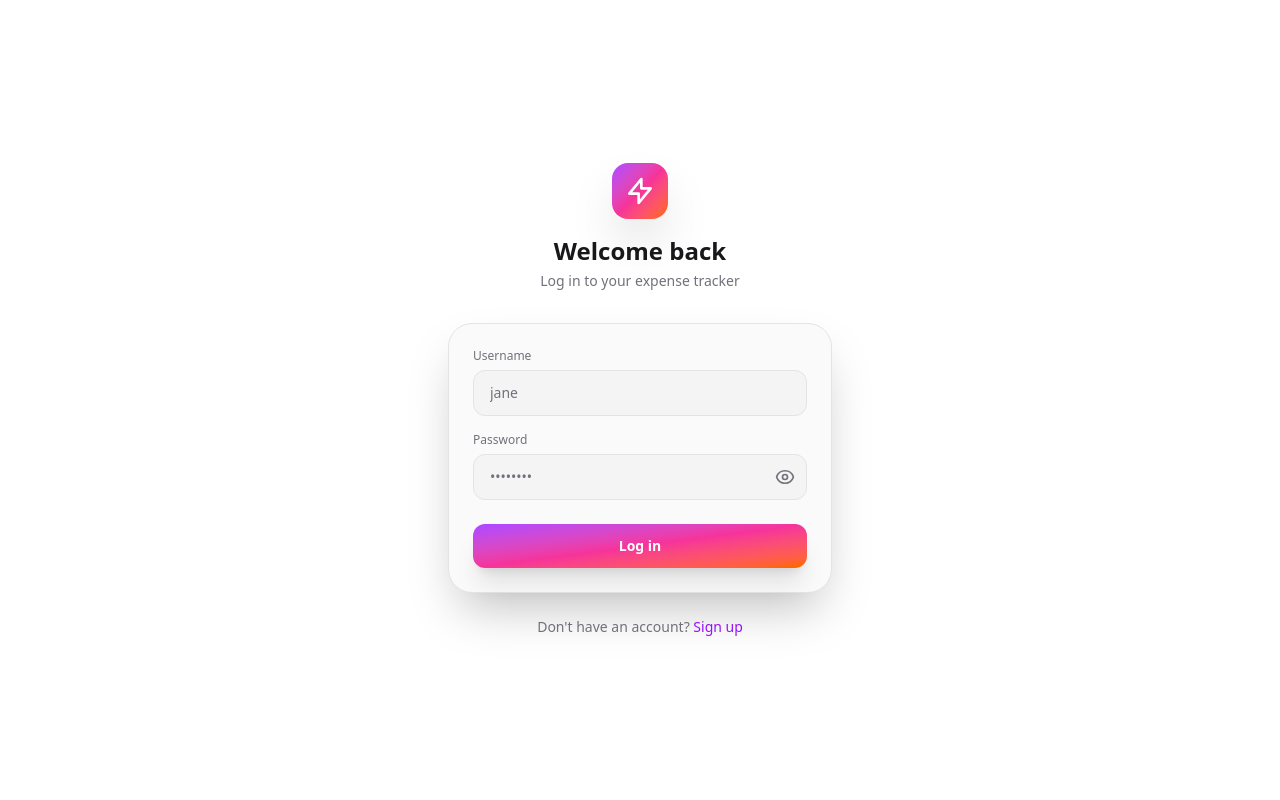
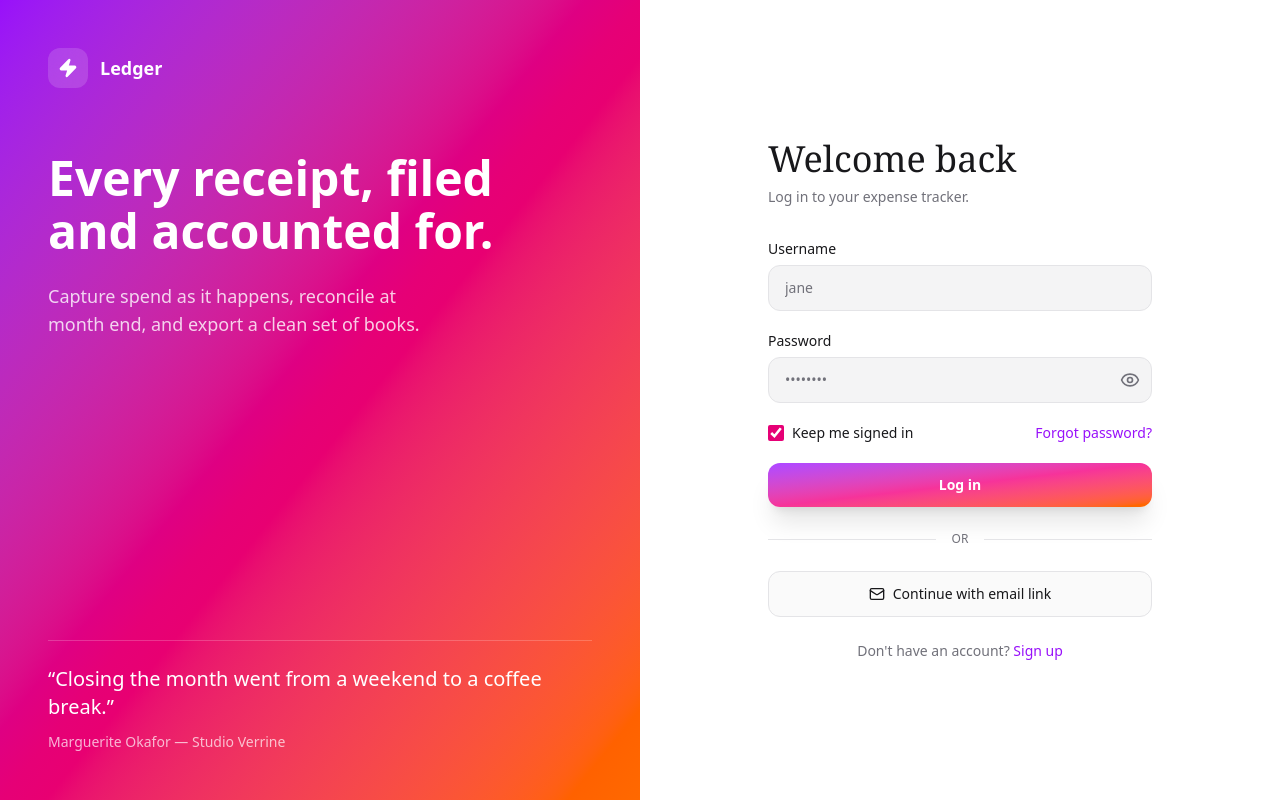
Before and after one commit to aniketbumbc/ai-expense-tracker, a React (Vite) app in the folder chat-ui/: page / in a window 1280 px wide. Built offline with nearby package versions, Linux system fonts and the light colour scheme; no server answers.

Commit message:
feat: fixed home page and rate limit issue

```diff
--- a/chat-ui/src/componets/AuthForm.tsx
+++ b/chat-ui/src/componets/AuthForm.tsx
@@ -1,12 +1,17 @@
 import { useState } from 'react'
+import { Zap, Eye, EyeOff, Mail } from 'lucide-react'
 import { useAuth } from '@/lib/auth'
+import { API_BASE_URL } from '@/lib/config'
 
 export function AuthForm() {
   const { login, register } = useAuth()
-  const [mode, setMode] = useState<'login' | 'register'>('login')
+  const [mode, setMode] = useState<'login' | 'register' | 'forgot'>('login')
   const [username, setUsername] = useState('')
   const [email, setEmail] = useState('')
   const [password, setPassword] = useState('')
+  const [keepSignedIn, setKeepSignedIn] = useState(true)
+  const [resetEmail, setResetEmail] = useState('')
+  const [resetSent, setResetSent] = useState(false)
   const [error, setError] = useState<string | null>(null)
   const [loading, setLoading] = useState(false)
   const [showPassword, setShowPassword] = useState(false)
@@ -39,45 +44,149 @@ export function AuthForm() {
   }
 
   const toggleMode = () => {
-    setMode((m) => (m === 'login' ? 'register' : 'login'))
+    setMode((m) => (m === 'register' ? 'login' : 'register'))
     setError(null)
   }
 
+  const handleForgotSubmit = async (e: React.FormEvent) => {
+    e.preventDefault()
+    setError(null)
+
+    if (!resetEmail.trim()) {
+      setError('Email is required')
+      return
+    }
+
+    setLoading(true)
+    try {
+      const res = await fetch(`${API_BASE_URL}/auth/forgot-password`, {
+        method: 'POST',
+        headers: { 'Content-Type': 'application/json' },
+        body: JSON.stringify({ email: resetEmail.trim() }),
+      })
+      const data = await res.json().catch(() => ({}))
+      if (!res.ok) {
+        throw new Error(data?.error || 'Something went wrong')
+      }
+      setResetSent(true)
+    } catch (err) {
+      setError(err instanceof Error ? err.message : 'Something went wrong')
+    } finally {
+      setLoading(false)
+    }
+  }
+
+  const backToLogin = () => {
+    setMode('login')
+    setError(null)
+    setResetSent(false)
+    setResetEmail('')
+  }
+
   return (
-    <div className="flex flex-col items-center justify-center h-screen w-full bg-background px-6">
-      <div className="w-full max-w-sm">
-        <div className="flex flex-col items-center mb-8">
-          <div className="w-14 h-14 rounded-2xl bg-linear-to-br from-purple-500 via-pink-500 to-orange-500 flex items-center justify-center shadow-2xl mb-4">
-            <svg
-              className="w-8 h-8 text-white"
-              fill="none"
-              viewBox="0 0 24 24"
-              stroke="currentColor">
-              <path
-                strokeLinecap="round"
-                strokeLinejoin="round"
-                strokeWidth={2}
-                d="M13 10V3L4 14h7v7l9-11h-7z"
-              />
-            </svg>
+    <div className="flex min-h-screen w-full bg-background">
+      <div className="hidden lg:flex lg:w-1/2 relative flex-col justify-between overflow-hidden bg-linear-to-br from-purple-600 via-pink-600 to-orange-500 p-12 text-white">
+        <div>
+          <div className="flex items-center gap-3">
+            <div className="flex h-10 w-10 items-center justify-center rounded-xl bg-white/15 backdrop-blur">
+              <Zap className="h-5 w-5 fill-white text-white" />
             </div>
-          <h1 className="text-2xl font-bold text-foreground">
-            {mode === 'login' ? 'Welcome back' : 'Create your account'}
+            <span className="text-lg font-bold">Ledger</span>
+          </div>
+
+          <h1 className="mt-16 max-w-md text-5xl font-extrabold leading-[1.1]">
+            Every receipt, filed and accounted for.
           </h1>
-          <p className="text-sm text-muted-foreground mt-1">
-            {mode === 'login'
-              ? 'Log in to your expense tracker'
-              : 'Start tracking your expenses'}
+
+          <p className="mt-6 max-w-sm text-lg text-white/80">
+            Capture spend as it happens, reconcile at month end, and export a
+            clean set of books.
           </p>
         </div>
 
+        <div className="border-t border-white/20 pt-6">
+          <p className="text-xl font-medium leading-snug">
+            &ldquo;Closing the month went from a weekend to a coffee
+            break.&rdquo;
+          </p>
+          <p className="mt-3 text-sm text-white/70">
+            Marguerite Okafor — Studio Verrine
+          </p>
+        </div>
+      </div>
+
+      <div className="flex flex-1 flex-col items-center justify-center px-6 py-12">
+        <div className="w-full max-w-sm">
+          <h1 className="font-serif text-4xl text-foreground">
+            {mode === 'forgot'
+              ? 'Reset your password'
+              : mode === 'login'
+                ? 'Welcome back'
+                : 'Create your account'}
+          </h1>
+          <p className="mt-2 text-sm text-muted-foreground">
+            {mode === 'forgot'
+              ? "Enter your email and we'll send you a reset link."
+              : mode === 'login'
+                ? 'Log in to your expense tracker.'
+                : 'Start tracking your expenses.'}
+          </p>
+
+          {mode === 'forgot' ? (
             <form
-          onSubmit={handleSubmit}
-          className="bg-card border border-border rounded-3xl shadow-2xl p-6 flex flex-col gap-4">
+              onSubmit={handleForgotSubmit}
+              className="mt-8 flex flex-col gap-5">
+              {resetSent ? (
+                <p className="text-sm text-foreground bg-muted border border-border rounded-xl px-4 py-3">
+                  If that email is registered, a reset link has been sent.
+                </p>
+              ) : (
+                <div className="flex flex-col gap-1.5">
+                  <label
+                    htmlFor="reset-email"
+                    className="text-sm font-medium text-foreground">
+                    Email
+                  </label>
+                  <input
+                    id="reset-email"
+                    type="email"
+                    autoComplete="email"
+                    value={resetEmail}
+                    onChange={(e) => setResetEmail(e.target.value)}
+                    placeholder="jane@example.com"
+                    className="bg-input text-foreground placeholder-muted-foreground rounded-xl px-4 py-3 border border-border focus:outline-none focus:border-purple-500 transition-colors text-sm"
+                  />
+                </div>
+              )}
+
+              {error && (
+                <p className="text-xs text-red-600 dark:text-red-400 bg-red-500/10 border border-red-500/20 rounded-xl px-3 py-2">
+                  {error}
+                </p>
+              )}
+
+              {!resetSent && (
+                <button
+                  type="submit"
+                  disabled={loading}
+                  className="w-full rounded-xl bg-linear-to-br from-purple-500 via-pink-500 to-orange-500 hover:from-purple-600 hover:via-pink-600 hover:to-orange-600 disabled:opacity-50 disabled:cursor-not-allowed cursor-pointer transition-all py-3 text-sm font-semibold text-white shadow-xl hover:shadow-purple-500/50">
+                  {loading ? 'Sending…' : 'Send reset link'}
+                </button>
+              )}
+
+              <button
+                type="button"
+                onClick={backToLogin}
+                className="text-sm font-medium text-purple-600 dark:text-purple-400 hover:text-purple-500 dark:hover:text-purple-300 transition-colors cursor-pointer">
+                Back to log in
+              </button>
+            </form>
+          ) : (
+            <form onSubmit={handleSubmit} className="mt-8 flex flex-col gap-5">
               <div className="flex flex-col gap-1.5">
                 <label
                   htmlFor="username"
-              className="text-xs font-medium text-muted-foreground">
+                  className="text-sm font-medium text-foreground">
                   Username
                 </label>
                 <input
@@ -95,7 +204,7 @@ export function AuthForm() {
                 <div className="flex flex-col gap-1.5">
                   <label
                     htmlFor="email"
-                className="text-xs font-medium text-muted-foreground">
+                    className="text-sm font-medium text-foreground">
                     Email
                   </label>
                   <input
@@ -113,7 +222,7 @@ export function AuthForm() {
               <div className="flex flex-col gap-1.5">
                 <label
                   htmlFor="password"
-              className="text-xs font-medium text-muted-foreground">
+                  className="text-sm font-medium text-foreground">
                   Password
                 </label>
                 <div className="relative">
@@ -131,44 +240,42 @@ export function AuthForm() {
                   <button
                     type="button"
                     onClick={() => setShowPassword((v) => !v)}
-                aria-label={showPassword ? 'Hide password' : 'Show password'}
+                    aria-label={
+                      showPassword ? 'Hide password' : 'Show password'
+                    }
                     className="absolute inset-y-0 right-0 flex items-center px-3 text-muted-foreground hover:text-foreground transition-colors cursor-pointer">
                     {showPassword ? (
-                  <svg
-                    className="w-5 h-5"
-                    fill="none"
-                    viewBox="0 0 24 24"
-                    stroke="currentColor">
-                    <path
-                      strokeLinecap="round"
-                      strokeLinejoin="round"
-                      strokeWidth={2}
-                      d="M3.98 8.223A10.477 10.477 0 001.934 12C3.226 16.338 7.244 19.5 12 19.5c.993 0 1.953-.138 2.863-.395M6.228 6.228A10.45 10.45 0 0112 4.5c4.756 0 8.773 3.162 10.065 7.498a10.523 10.523 0 01-4.293 5.774M6.228 6.228L3 3m3.228 3.228l3.65 3.65m7.894 7.894L21 21m-3.228-3.228l-3.65-3.65m0 0a3 3 0 10-4.243-4.243m4.242 4.242L9.88 9.88"
-                    />
-                  </svg>
+                      <EyeOff className="h-5 w-5" />
                     ) : (
-                  <svg
-                    className="w-5 h-5"
-                    fill="none"
-                    viewBox="0 0 24 24"
-                    stroke="currentColor">
-                    <path
-                      strokeLinecap="round"
-                      strokeLinejoin="round"
-                      strokeWidth={2}
-                      d="M2.036 12.322a1.012 1.012 0 010-.639C3.423 7.51 7.36 4.5 12 4.5c4.638 0 8.573 3.007 9.963 7.178.07.207.07.431 0 .639C20.577 16.49 16.64 19.5 12 19.5c-4.638 0-8.573-3.007-9.963-7.178z"
-                    />
-                    <path
-                      strokeLinecap="round"
-                      strokeLinejoin="round"
-                      strokeWidth={2}
-                      d="M15 12a3 3 0 11-6 0 3 3 0 016 0z"
-                    />
-                  </svg>
+                      <Eye className="h-5 w-5" />
                     )}
                   </button>
                 </div>
               </div>
+
+              {mode === 'login' && (
+                <div className="flex items-center justify-between">
+                  <label className="flex items-center gap-2 text-sm text-foreground cursor-pointer select-none">
+                    <input
+                      type="checkbox"
+                      checked={keepSignedIn}
+                      onChange={(e) => setKeepSignedIn(e.target.checked)}
+                      className="h-4 w-4 rounded border-border accent-pink-600 cursor-pointer"
+                    />
+                    Keep me signed in
+                  </label>
+                  <button
+                    type="button"
+                    onClick={() => {
+                      setMode('forgot')
+                      setError(null)
+                      setResetSent(false)
+                    }}
+                    className="text-sm font-medium text-purple-600 dark:text-purple-400 hover:text-purple-500 dark:hover:text-purple-300 transition-colors cursor-pointer">
+                    Forgot password?
+                  </button>
+                </div>
+              )}
 
               {error && (
                 <p className="text-xs text-red-600 dark:text-red-400 bg-red-500/10 border border-red-500/20 rounded-xl px-3 py-2">
@@ -179,7 +286,7 @@ export function AuthForm() {
               <button
                 type="submit"
                 disabled={loading}
-            className="mt-2 w-full rounded-xl bg-linear-to-br from-purple-500 via-pink-500 to-orange-500 hover:from-purple-600 hover:via-pink-600 hover:to-orange-600 disabled:opacity-50 disabled:cursor-not-allowed cursor-pointer transition-all py-3 text-sm font-semibold text-white shadow-xl hover:shadow-purple-500/50">
+                className="w-full rounded-xl bg-linear-to-br from-purple-500 via-pink-500 to-orange-500 hover:from-purple-600 hover:via-pink-600 hover:to-orange-600 disabled:opacity-50 disabled:cursor-not-allowed cursor-pointer transition-all py-3 text-sm font-semibold text-white shadow-xl hover:shadow-purple-500/50">
                 {loading
                   ? 'Please wait…'
                   : mode === 'login'
@@ -187,16 +294,41 @@ export function AuthForm() {
                     : 'Create account'}
               </button>
             </form>
+          )}
 
+          {mode === 'login' && (
+            <>
+              <div className="my-6 flex items-center gap-4">
+                <div className="h-px flex-1 bg-border" />
+                <span className="text-xs font-medium text-muted-foreground">
+                  OR
+                </span>
+                <div className="h-px flex-1 bg-border" />
+              </div>
+
+              <button
+                type="button"
+                className="flex w-full items-center justify-center gap-2 rounded-xl border border-border bg-card py-3 text-sm font-medium text-foreground hover:bg-muted transition-colors cursor-pointer">
+                <Mail className="h-4 w-4" />
+                Continue with email link
+              </button>
+            </>
+          )}
+
+          {mode !== 'forgot' && (
             <p className="text-center text-sm text-muted-foreground mt-6">
-          {mode === 'login' ? "Don't have an account? " : 'Already have an account? '}
+              {mode === 'login'
+                ? "Don't have an account? "
+                : 'Already have an account? '}
               <button
                 type="button"
                 onClick={toggleMode}
-            className="text-purple-600 dark:text-purple-400 hover:text-purple-500 dark:hover:text-purple-300 font-medium transition-colors">
+                className="text-purple-600 dark:text-purple-400 hover:text-purple-500 dark:hover:text-purple-300 font-medium transition-colors cursor-pointer">
                 {mode === 'login' ? 'Sign up' : 'Log in'}
               </button>
             </p>
+          )}
+        </div>
       </div>
     </div>
   )
```
Also changed, not shown: 2 other files (tests, documents, lock files or other folders). Lines whose indentation alone changed are shown as unchanged.
